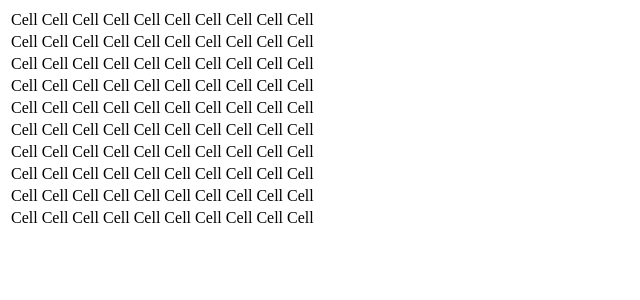
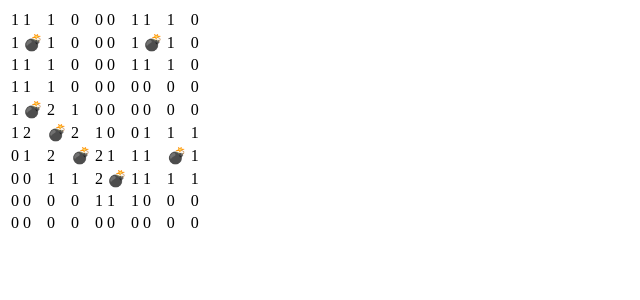
Before and after one commit to zachMcCain/minesweeper, a React app: page / in a window 1280 px wide. Shown: the top 300 px of the page, without its empty margins (0-640 px from the left). Built offline with nearby package versions, Linux system fonts and the light colour scheme.

Commit message:
Successfully displaying board with bombs in proper placement.

```diff
--- a/client/components/Cell.jsx
+++ b/client/components/Cell.jsx
@@ -1,7 +1,11 @@
 import React from 'react';
 
-const Cell = (props) => {
-  return <td>Cell</td>
+const Cell = ({ val }) => {
+  if (val === false) {
+    val = <span>&#128163;</span>
+  }
+  // Cell {val}
+  return <td>{val}</td>
 }
 
 export default Cell;
```
Also changed, not shown: public/dist/bundle.js.
